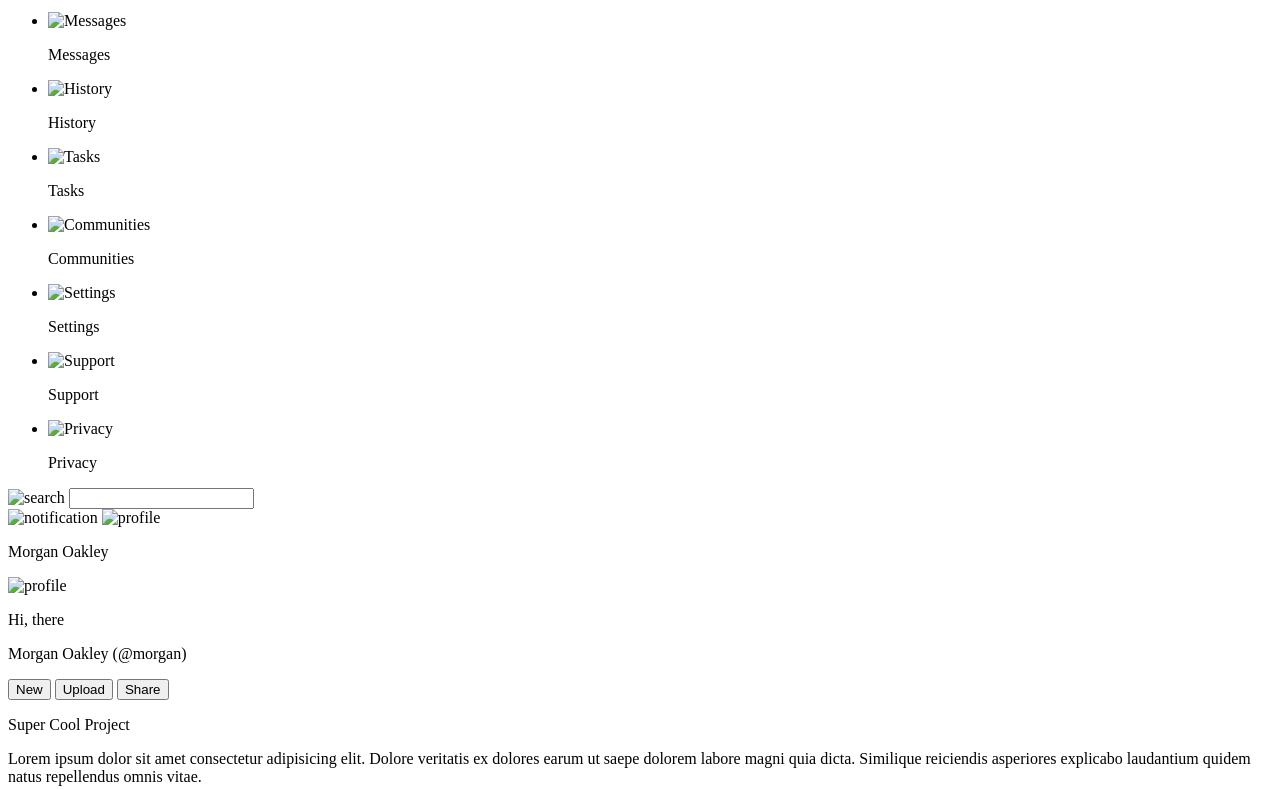
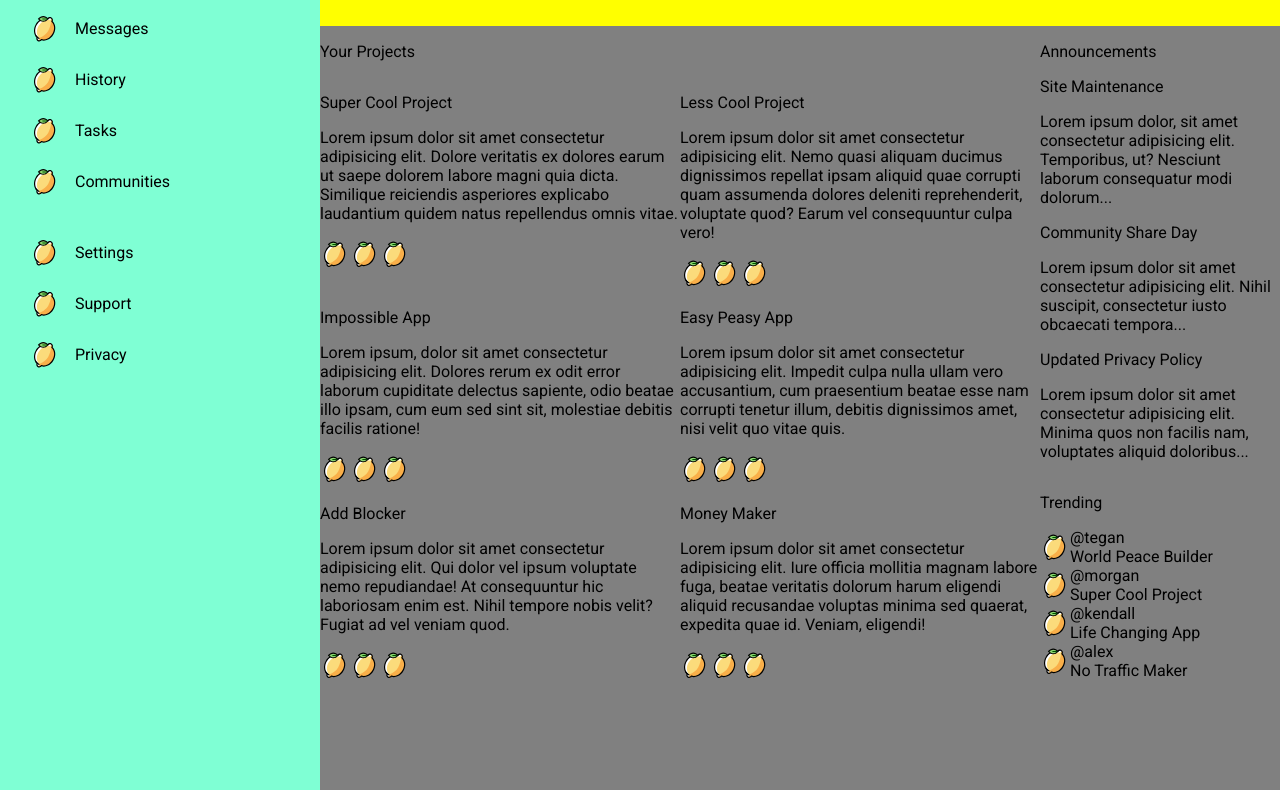
Before and after one commit to kaezrr/admin-dash, a plain HTML site: page index.html in a window 1280 px wide. Shown: the part 200-990 px from the top of the page. Drawn offline with Linux system fonts and the light colour scheme.

Commit message:
Finish basic page layout

```diff
--- a/index.html
+++ b/index.html
@@ -3,70 +3,75 @@
 <head>
     <meta charset="UTF-8">
     <meta name="viewport" content="width=device-width, initial-scale=1.0">
+    <style>
+        @import url('https://fonts.googleapis.com/css2?family=Roboto:ital,wght@0,100;0,300;0,400;0,500;0,700;0,900;1,100;1,300;1,400;1,500;1,700;1,900&display=swap');
+    </style>
     <link rel="stylesheet" href="style.css">
     <title>Dashboard</title>
 </head>
 <body>
     <div class="sidebar">
         <div class="logo">
-            <img src="" alt="Logo">
-            <p>Dashboard</p>
+            <img src="icons/lemon.svg" alt="Logo">
+            <h1>Dashboard</h1>
         </div>
-        <ul class="sub-menu1">
-            <li class="menu-item">
-                <img src="" alt="Home">
+        <div class="sub-menu1">
+            <div class="menu-item">
+                <img src="icons/lemon.svg" alt="Home">
                 <p>Home</p>
-            </li>
-            <li class="menu-item">
-                <img src="" alt="Profile">
+            </div>
+            <div class="menu-item">
+                <img src="icons/lemon.svg" alt="Profile">
                 <p>Profile</p>
-            </li>
-            <li class="menu-item">
-                <img src="" alt="Messages">
+            </div>
+            <div class="menu-item">
+                <img src="icons/lemon.svg" alt="Messages">
                 <p>Messages</p>
-            </li>
-            <li class="menu-item">
-                <img src="" alt="History">
+            </div>
+            <div class="menu-item">
+                <img src="icons/lemon.svg" alt="History">
                 <p>History</p>
-            </li>
-            <li class="menu-item">
-                <img src="" alt="Tasks">
+            </div>
+            <div class="menu-item">
+                <img src="icons/lemon.svg" alt="Tasks">
                 <p>Tasks</p>
-            </li>
-            <li class="menu-item">
-                <img src="" alt="Communities">
+            </div>
+            <div class="menu-item">
+                <img src="icons/lemon.svg" alt="Communities">
                 <p>Communities</p>
-            </li>
-        </ul>
-        <ul class="sub-menu2">
-            <li class="menu-item">
-                <img src="" alt="Settings">
+            </div>
+        </div>
+        <div class="sub-menu2">
+            <div class="menu-item">
+                <img src="icons/lemon.svg" alt="Settings">
                 <p>Settings</p>
-            </li>
-            <li class="menu-item">
-                <img src="" alt="Support">
+            </div>
+            <div class="menu-item">
+                <img src="icons/lemon.svg" alt="Support">
                 <p>Support</p>
-            </li>
-            <li class="menu-item">
-                <img src="" alt="Privacy">
+            </div>
+            <div class="menu-item">
+                <img src="icons/lemon.svg" alt="Privacy">
                 <p>Privacy</p>
-            </li>
-        </ul>
+            </div>
+        </div>
     </div>
     <div class="header">
         <div class="search">
-            <img src="" alt="search">
+            <img src="icons/lemon.svg" alt="search">
             <input type="text" name="search" id="search">
         </div>
         <div class="nav">
-            <img src="" alt="notification">
-            <img src="" alt="profile">
+            <img src="icons/lemon.svg" alt="notification">
+            <img src="icons/lemon.svg" alt="profile">
             <p>Morgan Oakley</p>
         </div>
         <div class="greeting">
-            <img src="" alt="profile">
+            <img src="icons/lemon.svg" alt="profile">
+            <div>
                 <p class="greet">Hi, there</p>
                 <p class="name">Morgan Oakley (@morgan)</p>
+            </div>
         </div>
         <div class="nav-buttons">
             <button>New</button>
@@ -76,84 +81,98 @@
     </div>
     <div class="main-content">
         <div class="projects">
+            <p>Your Projects</p>
+            <div class="project-container">
                 <div class="card">
                     <p>Super Cool Project</p>
-                <p>Lorem ipsum dolor sit amet consectetur adipisicing elit. Dolore veritatis ex dolores earum ut saepe dolorem labore magni quia dicta. Similique reiciendis asperiores explicabo laudantium quidem natus repellendus omnis vitae.</p>
-                <div class="icons"><img src="" alt="fav"><img src="" alt="view"><img src="" alt="share"></div>
+                    <p>Lorem ipsum dolor sit amet consectetur adipisicing elit. Dolore veritatis ex dolores earum ut saepe dolorem labore
+                        magni quia dicta. Similique reiciendis asperiores explicabo laudantium quidem natus repellendus omnis vitae.</p>
+                    <div class="icons"><img src="icons/lemon.svg" alt="fav"><img src="icons/lemon.svg" alt="view"><img src="icons/lemon.svg" alt="share"></div>
                 </div>
                 <div class="card">
                     <p>Less Cool Project</p>
                     <p>Lorem ipsum dolor sit amet consectetur adipisicing elit. Nemo quasi aliquam ducimus dignissimos repellat ipsam
                         aliquid quae corrupti quam assumenda dolores deleniti reprehenderit, voluptate quod? Earum vel consequuntur culpa
                         vero!</p>
-                <div class="icons"><img src="" alt="fav"><img src="" alt="view"><img src="" alt="share"></div>
+                    <div class="icons"><img src="icons/lemon.svg" alt="fav"><img src="icons/lemon.svg" alt="view"><img src="icons/lemon.svg" alt="share"></div>
                 </div>
                 <div class="card">
                     <p>Impossible App</p>
                     <p>Lorem ipsum, dolor sit amet consectetur adipisicing elit. Dolores rerum ex odit error laborum cupiditate delectus
                         sapiente, odio beatae illo ipsam, cum eum sed sint sit, molestiae debitis facilis ratione!</p>
-                <div class="icons"><img src="" alt="fav"><img src="" alt="view"><img src="" alt="share"></div>
+                    <div class="icons"><img src="icons/lemon.svg" alt="fav"><img src="icons/lemon.svg" alt="view"><img src="icons/lemon.svg" alt="share"></div>
                 </div>
                 <div class="card">
                     <p>Easy Peasy App</p>
                     <p>Lorem ipsum dolor sit amet consectetur adipisicing elit. Impedit culpa nulla ullam vero accusantium, cum praesentium
                         beatae esse nam corrupti tenetur illum, debitis dignissimos amet, nisi velit quo vitae quis.</p>
-                <div class="icons"><img src="" alt="fav"><img src="" alt="view"><img src="" alt="share"></div>
+                    <div class="icons"><img src="icons/lemon.svg" alt="fav"><img src="icons/lemon.svg" alt="view"><img src="icons/lemon.svg" alt="share"></div>
                 </div>
                 <div class="card">
                     <p>Add Blocker</p>
                     <p>Lorem ipsum dolor sit amet consectetur adipisicing elit. Qui dolor vel ipsum voluptate nemo repudiandae! At
                         consequuntur hic laboriosam enim est. Nihil tempore nobis velit? Fugiat ad vel veniam quod.</p>
-                <div class="icons"><img src="" alt="fav"><img src="" alt="view"><img src="" alt="share"></div>
+                    <div class="icons"><img src="icons/lemon.svg" alt="fav"><img src="icons/lemon.svg" alt="view"><img src="icons/lemon.svg" alt="share"></div>
                 </div>
                 <div class="card">
                     <p>Money Maker</p>
                     <p>Lorem ipsum dolor sit amet consectetur adipisicing elit. Iure officia mollitia magnam labore fuga, beatae veritatis
                         dolorum harum eligendi aliquid recusandae voluptas minima sed quaerat, expedita quae id. Veniam, eligendi!</p>
-                <div class="icons"><img src="" alt="fav"><img src="" alt="view"><img src="" alt="share"></div>
+                    <div class="icons"><img src="icons/lemon.svg" alt="fav"><img src="icons/lemon.svg" alt="view"><img src="icons/lemon.svg" alt="share"></div>
                 </div>
-
+            </div>
         </div>
         <div class="annoucements">
+            <p>Announcements</p>
             <div class="announce-card">
                 <p>Site Maintenance</p>
-                <p>Lorem ipsum dolor, sit amet consectetur adipisicing elit. Temporibus, ut? Nesciunt laborum consequatur modi dolorum,
-                    blanditiis asperiores sit inventore expedita odit doloribus totam libero qui provident voluptates, illo, eum minima.
+                <p>Lorem ipsum dolor, sit amet consectetur adipisicing elit. Temporibus, ut? Nesciunt laborum consequatur modi dolorum...
                 </p>
             </div>
             <div class="announce-card">
                 <p>Community Share Day</p>
-                <p>Lorem ipsum dolor sit amet consectetur adipisicing elit. Nihil suscipit, consectetur iusto obcaecati tempora,
-                    accusantium officia animi laudantium molestias quisquam tenetur nam vel dolor hic a. Deserunt illum iure maxime?</p>
+                <p>Lorem ipsum dolor sit amet consectetur adipisicing elit. Nihil suscipit, consectetur iusto obcaecati tempora...
+                </p>
             </div>
             <div class="announce-card">
                 <p>Updated Privacy Policy</p>
-                <p>Lorem ipsum dolor sit amet consectetur adipisicing elit. Minima quos non facilis nam, voluptates aliquid doloribus
-                    dolor ipsum sequi animi quis. Incidunt delectus facilis totam repellendus quos. Veritatis, aperiam excepturi?</p>
+                <p>Lorem ipsum dolor sit amet consectetur adipisicing elit. Minima quos non facilis nam, voluptates aliquid doloribus...
+                </p>
             </div>
         </div>
         <div class="trending">
+            <p>Trending</p>
+            <div class="trend-container">
                 <div class="trend-card">
-                <img src="" alt="icon">
+                    <img src="icons/lemon.svg" alt="icon">
+                    <div>
                         <p>@tegan</p>
                         <p>World Peace Builder</p>
                     </div>
+                </div>
                 <div class="trend-card">
-                <img src="" alt="icon">
+                    <img src="icons/lemon.svg" alt="icon">
+                    <div>
                         <p>@morgan</p>
                         <p>Super Cool Project</p>
                     </div>
+                </div>
                 <div class="trend-card">
-                <img src="" alt="icon">
+                    <img src="icons/lemon.svg" alt="icon">
+                    <div>
                         <p>@kendall</p>
                         <p>Life Changing App</p>
                     </div>
+                </div>
                 <div class="trend-card">
-                <img src="" alt="icon">
+                    <img src="icons/lemon.svg" alt="icon">
+                    <div>
                         <p>@alex</p>
                         <p>No Traffic Maker</p>
                     </div>
                 </div>
             </div>
+        </div>
+    </div>
 </body>
 </html>
--- a/style.css
+++ b/style.css
@@ -0,0 +1,93 @@
+* {
+    box-sizing: border-box;
+    font-family: Roboto, Verdana, Geneva, Tahoma, sans-serif;
+}
+
+body {
+    margin: 0px;
+    display: grid;
+    grid-template-columns: 1fr 3fr;
+    grid-template-rows: 1fr 4fr;
+}
+
+img {
+    height: auto;
+    width: 30px;
+}
+
+.logo img {
+    height: auto;
+    width: 50px;
+}
+
+.sidebar {
+    grid-row: 1 / 3;
+    background-color: aquamarine;
+    display: flex;
+    flex-direction: column;
+    gap: 20px;
+}
+
+.menu-item, .logo {
+    display: flex;
+    gap: 15px;
+    padding-left: 30px;
+}
+
+.header {
+    grid-column: 2 / 3;
+    background-color: yellow;
+    display: grid;
+    grid-template-columns: 2fr 1fr;
+    grid-template-rows: 1fr 1fr;
+}
+
+.search {
+    display: flex;
+    align-items: center;
+}
+
+.nav {
+    display: flex;
+    align-items: center;
+}
+
+.greeting {
+    display: flex;
+    align-items: center;
+}
+
+.nav-buttons {
+    display: flex;
+    align-items: center;
+    justify-content: space-evenly;
+}
+
+.main-content {
+    background-color: grey;
+    display: grid;
+    grid-template-columns: 3fr 1fr;
+    grid-template-rows: 1fr 1fr;
+}
+
+.projects {
+    grid-row: 1 / 3;
+}
+
+.project-container {
+    display: grid;
+    grid-template-columns: repeat(auto-fit, minmax(300px, 1fr));
+}
+
+.trend-container {
+    display: flex;
+    flex-direction: column;
+}
+
+.trend-card {
+    display: flex;
+}
+
+.trend-card p {
+    margin: 0px;
+}
```
Also changed, not shown: icons/lemon.svg (added). Lines whose indentation alone changed are shown as unchanged.
